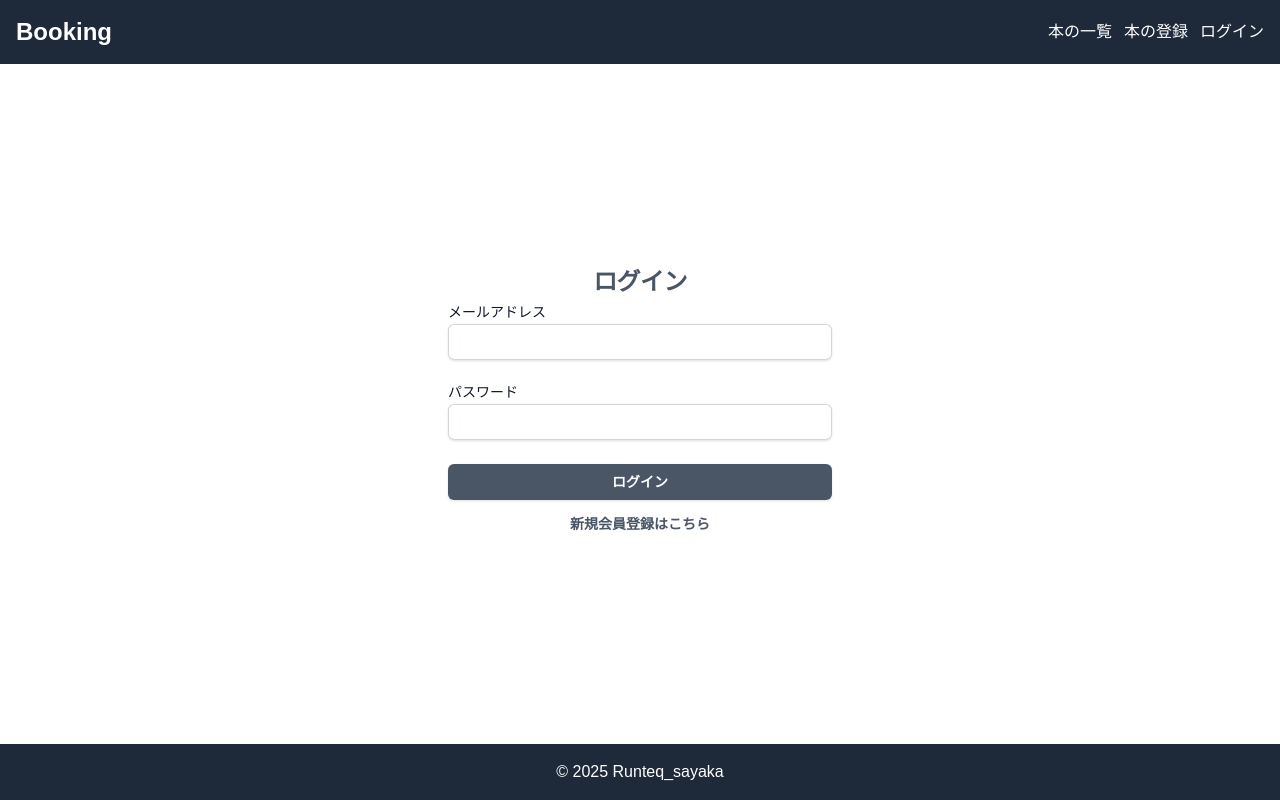
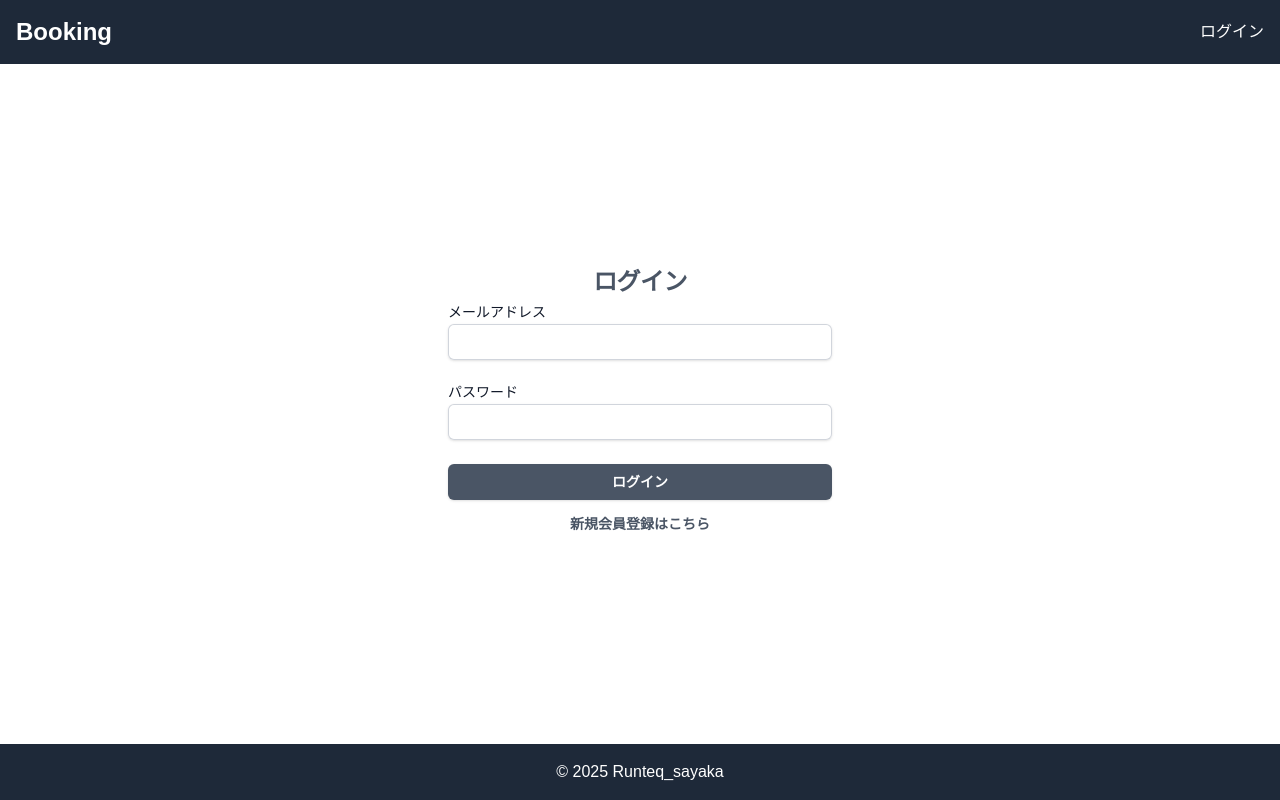
Before and after one commit to sayasurvey/cbm_app, a Next.js app in the folder src/: page /login in a window 1280 px wide. Built offline with nearby package versions, Linux system fonts and the light colour scheme.

Commit message:
FIX: ログイン前は本の一覧と本の登録のボタンを非表示に変更

```diff
--- a/src/src/app/ui/layout/Header.tsx
+++ b/src/src/app/ui/layout/Header.tsx
@@ -33,6 +33,8 @@ export const Header = () => {
         bg-gray-800 md:bg-transparent
         p-4 md:p-0
       `}>
+        {isLoggedIn && (
+          <>
             <div>
               <Link
                 href="/books"
@@ -49,6 +51,8 @@ export const Header = () => {
                 本の登録
               </Link>
             </div>
+          </>
+        )}
         <div>
           {isLoggedIn ? (
             <button
```
Lines whose indentation alone changed are shown as unchanged.
